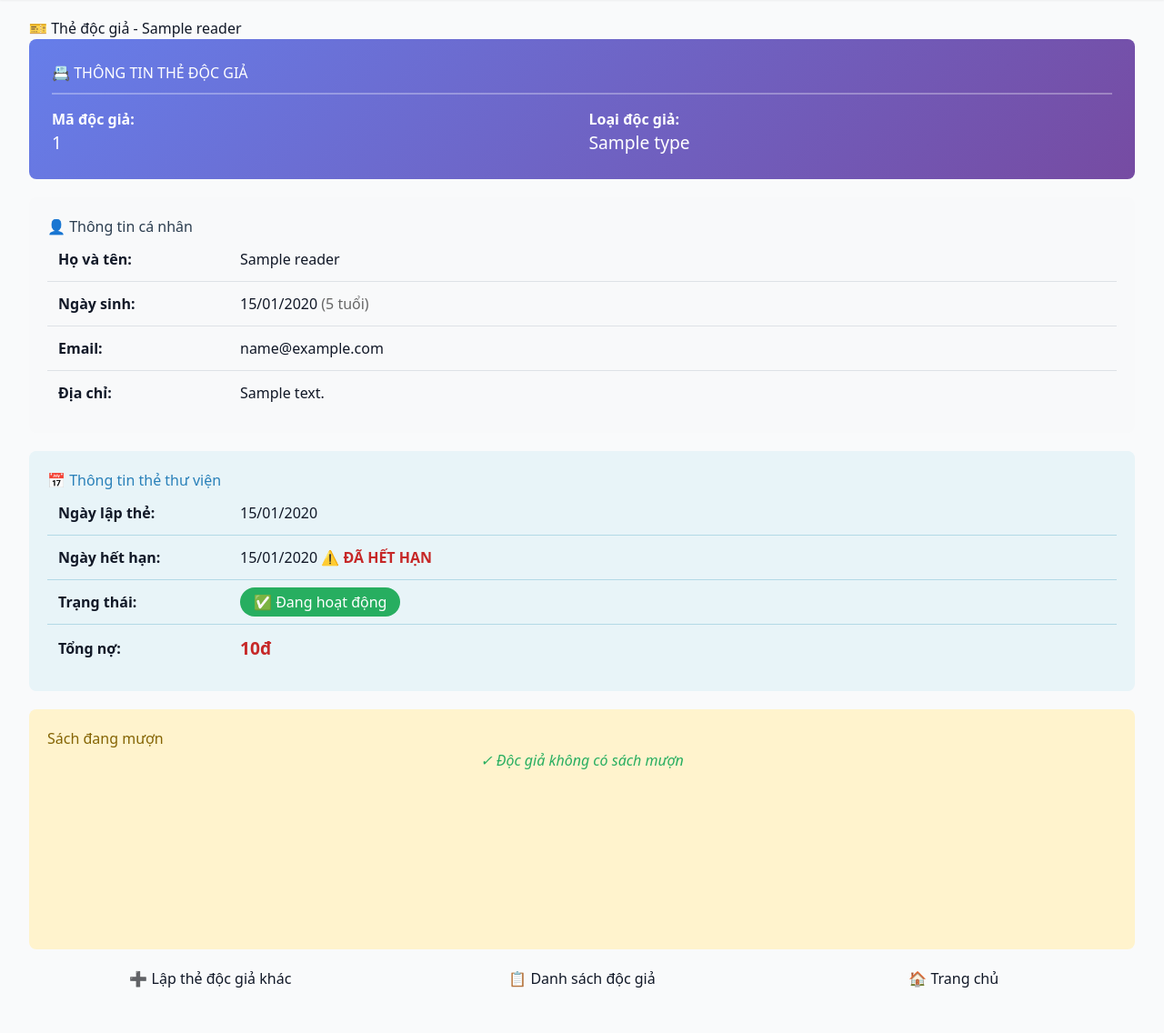
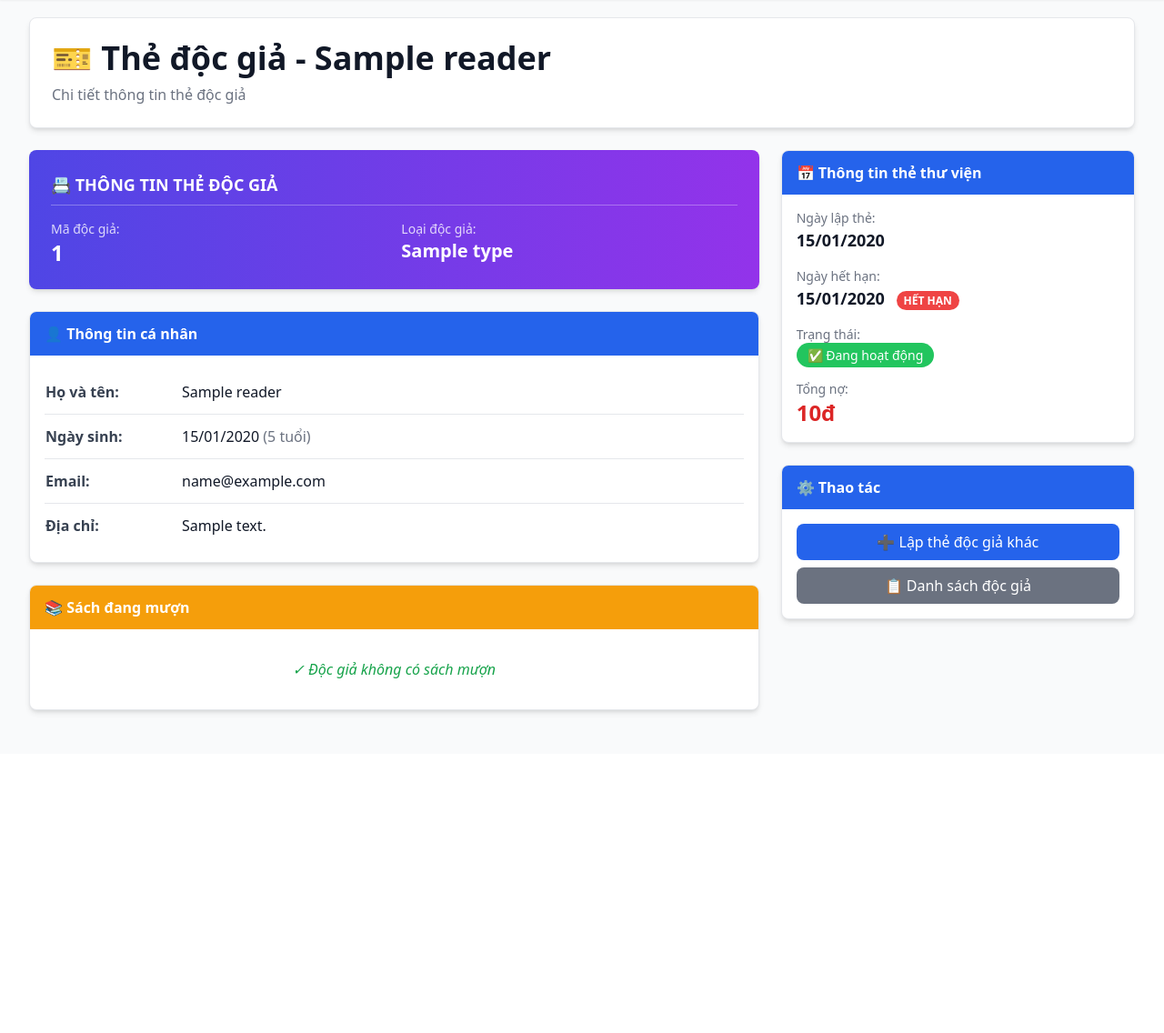
Before and after one commit to WanThinnn/Library-Management-System, a Django app: page /reader/1/ in a window 1280 px wide. Shown: the part 77-1213 px from the top of the page at 91% size. After the commit the page ends 863 px from the top, so only its background shows below. Run offline with Django 5.2, Linux system fonts and the light colour scheme; a user stored in the database is signed in; tables that the repository leaves empty hold one stand-in row (values such as "Sample post"); data that the repository does not hold is empty; some libraries are stand-ins or nearby versions.

Commit message:
feat: Implement UI templates for book import, book search, reader management, and base layout.

```diff
--- a/src/templates/app/books/book_search.html
+++ b/src/templates/app/books/book_search.html
@@ -89,7 +89,7 @@
                         {% endif %}
                     </td>
                     <td class="px-4 py-3 text-sm">
-                        <span class="bg-gradient-to-r from-blue-500 to-blue-600 text-white text-xs px-2 py-1 rounded-full">{{ book.category.category_name }}</span>
+                        <span class="bg-gradient-to-r from-blue-500 to-blue-600 text-white text-xs px-2 py-1 rounded-full">{{ book.book_title.category.category_name }}</span>
                     </td>
                     <td class="px-4 py-3 text-sm">
                         {% for author in book.book_title.authors.all %}
--- a/src/templates/app/readers/reader_detail.html
+++ b/src/templates/app/readers/reader_detail.html
@@ -3,185 +3,138 @@
 {% block title %}{{ page_title }}{% endblock %}
 
 {% block content %}
-<div class="card">
-    <h2>🎫 {{ page_title }}</h2>
+<!-- Header -->
+<div class="bg-white rounded-lg shadow-md border border-gray-200 mb-6">
+    <div class="p-6">
+        <h1 class="text-4xl font-bold text-gray-900 mb-2">
+            🎫 {{ page_title }}
+        </h1>
+        <p class="text-gray-500">Chi tiết thông tin thẻ độc giả</p>
+    </div>
+</div>
 
+<div class="grid grid-cols-1 lg:grid-cols-3 gap-6">
+    <!-- Left Column - Main Info -->
+    <div class="lg:col-span-2 space-y-6">
         <!-- Thông tin thẻ độc giả -->
-    <div style="background: linear-gradient(135deg, #667eea 0%, #764ba2 100%); color: white; padding: 25px; border-radius: 8px; margin-bottom: 20px;">
-        <h3 style="margin: 0 0 15px 0; border-bottom: 2px solid rgba(255,255,255,0.3); padding-bottom: 10px;">
+        <div class="bg-gradient-to-r from-indigo-600 to-purple-600 text-white rounded-lg shadow-md p-6">
+            <h3 class="text-lg font-bold mb-4 border-b border-white/30 pb-2">
                 📇 THÔNG TIN THẺ ĐỘC GIẢ
             </h3>
-        <div style="display: grid; grid-template-columns: 1fr 1fr; gap: 15px;">
+            <div class="grid grid-cols-2 gap-4">
                 <div>
-                <strong>Mã độc giả:</strong><br>
-                <span style="font-size: 1.2em;">{{ reader.id }}</span>
+                    <p class="text-white/80 text-sm">Mã độc giả:</p>
+                    <p class="text-2xl font-bold">{{ reader.id }}</p>
                 </div>
                 <div>
-                <strong>Loại độc giả:</strong><br>
-                <span style="font-size: 1.2em;">{{ reader.reader_type.reader_type_name }}</span>
+                    <p class="text-white/80 text-sm">Loại độc giả:</p>
+                    <p class="text-xl font-semibold">{{ reader.reader_type.reader_type_name }}</p>
                 </div>
             </div>
         </div>
 
         <!-- Thông tin cá nhân -->
-    <div style="background: #f8f9fa; padding: 20px; border-radius: 8px; margin-bottom: 20px;">
-        <h3 style="color: #2c3e50; margin-top: 0;">👤 Thông tin cá nhân</h3>
-        <table style="width: 100%; border-collapse: collapse;">
-            <tr style="border-bottom: 1px solid #dee2e6;">
-                <td style="padding: 12px; font-weight: bold; width: 200px;">Họ và tên:</td>
-                <td style="padding: 12px;">{{ reader.reader_name }}</td>
-            </tr>
-            <tr style="border-bottom: 1px solid #dee2e6;">
-                <td style="padding: 12px; font-weight: bold;">Ngày sinh:</td>
-                <td style="padding: 12px;">{{ reader.date_of_birth|date:"d/m/Y" }}
-                    <span style="color: #666;">({{ reader.age }} tuổi)</span>
-                </td>
-            </tr>
-            <tr style="border-bottom: 1px solid #dee2e6;">
-                <td style="padding: 12px; font-weight: bold;">Email:</td>
-                <td style="padding: 12px;">{{ reader.email }}</td>
+        <div class="bg-white rounded-lg shadow-md border border-gray-200 overflow-hidden">
+            <div class="bg-blue-600 text-white px-4 py-3">
+                <h5 class="font-semibold">👤 Thông tin cá nhân</h5>
+            </div>
+            <div class="p-4">
+                <table class="w-full">
+                    <tbody class="divide-y divide-gray-200">
+                        <tr>
+                            <td class="py-3 font-semibold text-gray-700" style="width: 150px;">Họ và tên:</td>
+                            <td class="py-3 text-gray-900">{{ reader.reader_name }}</td>
                         </tr>
                         <tr>
-                <td style="padding: 12px; font-weight: bold;">Địa chỉ:</td>
-                <td style="padding: 12px;">{{ reader.address|default:"Chưa cập nhật" }}</td>
-            </tr>
-        </table>
-    </div>
-
-    <!-- Thông tin thẻ -->
-    <div style="background: #e8f4f8; padding: 20px; border-radius: 8px; margin-bottom: 20px;">
-        <h3 style="color: #2980b9; margin-top: 0;">📅 Thông tin thẻ thư viện</h3>
-        <table style="width: 100%; border-collapse: collapse;">
-            <tr style="border-bottom: 1px solid #b3d9e6;">
-                <td style="padding: 12px; font-weight: bold; width: 200px;">Ngày lập thẻ:</td>
-                <td style="padding: 12px;">{{ reader.card_creation_date|date:"d/m/Y" }}</td>
-            </tr>
-            <tr style="border-bottom: 1px solid #b3d9e6;">
-                <td style="padding: 12px; font-weight: bold;">Ngày hết hạn:</td>
-                <td style="padding: 12px;">
-                    {{ reader.expiration_date|date:"d/m/Y" }}
-                    {% if reader.is_card_expired %}
-                        <span style="color: #c62828; font-weight: bold;">⚠️ ĐÃ HẾT HẠN</span>
-                    {% else %}
-                        <span style="color: #27ae60; font-weight: bold;">✅ CÒN HẠN</span>
-                    {% endif %}
-                </td>
-            </tr>
-            <tr style="border-bottom: 1px solid #b3d9e6;">
-                <td style="padding: 12px; font-weight: bold;">Trạng thái:</td>
-                <td style="padding: 12px;">
-                    {% if reader.is_active %}
-                        <span style="background: #27ae60; color: white; padding: 5px 15px; border-radius: 20px;">
-                            ✅ Đang hoạt động
-                        </span>
-                    {% else %}
-                        <span style="background: #e74c3c; color: white; padding: 5px 15px; border-radius: 20px;">
-                            ❌ Đã khóa
-                        </span>
-                    {% endif %}
+                            <td class="py-3 font-semibold text-gray-700">Ngày sinh:</td>
+                            <td class="py-3 text-gray-900">
+                                {{ reader.date_of_birth|date:"d/m/Y" }}
+                                <span class="text-gray-500">({{ reader.age }} tuổi)</span>
                             </td>
                         </tr>
                         <tr>
-                <td style="padding: 12px; font-weight: bold;">Tổng nợ:</td>
-                <td style="padding: 12px;">
-                    <span style="font-size: 1.2em; font-weight: bold; color: {% if reader.total_debt > 0 %}#c62828{% else %}#27ae60{% endif %};">
-                        {{ reader.total_debt|floatformat:0|default:"0" }}đ
-                    </span>
-                </td>
+                            <td class="py-3 font-semibold text-gray-700">Email:</td>
+                            <td class="py-3 text-gray-900">{{ reader.email }}</td>
                         </tr>
+                        <tr>
+                            <td class="py-3 font-semibold text-gray-700">Địa chỉ:</td>
+                            <td class="py-3 text-gray-900">{{ reader.address|default:"Chưa cập nhật" }}</td>
+                        </tr>
+                    </tbody>
                 </table>
             </div>
+        </div>
 
-    <!-- Thông tin mượn sách -->
-    <div style="background: #fff3cd; padding: 20px; border-radius: 8px; margin-bottom: 20px;">
-        <h3 style="color: #856404; margin-top: 0;">
-            <i class="fas fa-book"></i> Sách đang mượn
-        </h3>
-        <div id="readerBorrowingList" style="min-height: 200px;">
-            <div style="text-align: center; color: #999;">
-                <i class="fas fa-spinner fa-spin"></i> Đang tải danh sách...
+        <!-- Sách đang mượn -->
+        <div class="bg-white rounded-lg shadow-md border border-gray-200 overflow-hidden">
+            <div class="bg-amber-500 text-white px-4 py-3">
+                <h5 class="font-semibold">📚 Sách đang mượn</h5>
+            </div>
+            <div class="p-4" id="readerBorrowingList">
+                <div class="text-center text-gray-500 py-8">
+                    <div class="animate-spin inline-block w-6 h-6 border-2 border-current border-t-transparent rounded-full mb-2"></div>
+                    <p>Đang tải danh sách...</p>
+                </div>
             </div>
         </div>
     </div>
 
-    <!-- Action buttons -->
-    <div style="display: flex; gap: 10px; margin-top: 20px;">
-        <a href="{% url 'reader_create' %}" class="btn" style="flex: 1; text-align: center;">
+    <!-- Right Column - Card Info & Actions -->
+    <div class="space-y-6">
+        <!-- Thông tin thẻ -->
+        <div class="bg-white rounded-lg shadow-md border border-gray-200 overflow-hidden">
+            <div class="bg-blue-600 text-white px-4 py-3">
+                <h5 class="font-semibold">📅 Thông tin thẻ thư viện</h5>
+            </div>
+            <div class="p-4 space-y-4">
+                <div>
+                    <p class="text-gray-500 text-sm">Ngày lập thẻ:</p>
+                    <p class="text-lg font-semibold text-gray-900">{{ reader.card_creation_date|date:"d/m/Y" }}</p>
+                </div>
+                <div>
+                    <p class="text-gray-500 text-sm">Ngày hết hạn:</p>
+                    <p class="text-lg font-semibold text-gray-900">
+                        {{ reader.expiration_date|date:"d/m/Y" }}
+                        {% if reader.is_card_expired %}
+                            <span class="bg-red-500 text-white text-xs px-2 py-0.5 rounded-full ml-2">HẾT HẠN</span>
+                        {% else %}
+                            <span class="bg-green-500 text-white text-xs px-2 py-0.5 rounded-full ml-2">CÒN HẠN</span>
+                        {% endif %}
+                    </p>
+                </div>
+                <div>
+                    <p class="text-gray-500 text-sm">Trạng thái:</p>
+                    {% if reader.is_active %}
+                        <span class="bg-green-500 text-white text-sm px-3 py-1 rounded-full">✅ Đang hoạt động</span>
+                    {% else %}
+                        <span class="bg-red-500 text-white text-sm px-3 py-1 rounded-full">❌ Đã khóa</span>
+                    {% endif %}
+                </div>
+                <div>
+                    <p class="text-gray-500 text-sm">Tổng nợ:</p>
+                    <p class="text-2xl font-bold {% if reader.total_debt > 0 %}text-red-600{% else %}text-green-600{% endif %}">
+                        {{ reader.total_debt|floatformat:0|default:"0" }}đ
+                    </p>
+                </div>
+            </div>
+        </div>
+
+        <!-- Actions -->
+        <div class="bg-white rounded-lg shadow-md border border-gray-200 overflow-hidden">
+            <div class="bg-blue-600 text-white px-4 py-3">
+                <h5 class="font-semibold">⚙️ Thao tác</h5>
+            </div>
+            <div class="p-4 space-y-2">
+                <a href="{% url 'reader_create' %}" class="w-full bg-blue-600 hover:bg-blue-700 text-white font-medium py-2 px-4 rounded-lg transition-colors flex items-center justify-center gap-2">
                     ➕ Lập thẻ độc giả khác
                 </a>
-        <a href="{% url 'reader_list' %}" class="btn btn-secondary" style="flex: 1; text-align: center;">
+                <a href="{% url 'reader_list' %}" class="w-full bg-gray-500 hover:bg-gray-600 text-white font-medium py-2 px-4 rounded-lg transition-colors flex items-center justify-center gap-2">
                     📋 Danh sách độc giả
-        </a>
-        <a href="{% url 'home' %}" class="btn btn-secondary" style="flex: 1; text-align: center;">
-            🏠 Trang chủ
                 </a>
             </div>
         </div>
-
-<style>
-    .reader-borrow-item {
-        padding: 12px;
-        border-left: 4px solid #ffc107;
-        background-color: #fffbf0;
-        margin-bottom: 10px;
-        border-radius: 4px;
-    }
-
-    .reader-borrow-item.overdue {
-        border-left-color: #dc3545;
-        background-color: #ffe5e5;
-    }
-
-    .reader-borrow-table {
-        width: 100%;
-        border-collapse: collapse;
-        margin-top: 10px;
-    }
-
-    .reader-borrow-table th {
-        background-color: #f8f9fa;
-        padding: 10px;
-        text-align: left;
-        border-bottom: 2px solid #dee2e6;
-        font-weight: 600;
-    }
-
-    .reader-borrow-table td {
-        padding: 10px;
-        border-bottom: 1px solid #dee2e6;
-    }
-
-    .reader-borrow-table tr:hover {
-        background-color: #f8f9fa;
-    }
-
-    .reader-borrow-table tr.overdue {
-        background-color: #ffe5e5;
-    }
-
-    .badge {
-        display: inline-block;
-        padding: 4px 8px;
-        border-radius: 4px;
-        font-size: 0.85em;
-        font-weight: 600;
-    }
-
-    .badge-success {
-        background-color: #d4edda;
-        color: #155724;
-    }
-
-    .badge-danger {
-        background-color: #f8d7da;
-        color: #721c24;
-    }
-
-    .badge-warning {
-        background-color: #fff3cd;
-        color: #856404;
-    }
-</style>
+    </div>
+</div>
 
 <script>
 function loadReaderBorrowingInfo() {
@@ -196,7 +149,7 @@ function loadReaderBorrowingInfo() {
             const readerData = data.data?.find(r => r.reader_id == readerId);
 
             if (!readerData) {
-                container.innerHTML = '<div style="text-align: center; color: #27ae60;"><em>✓ Độc giả không có sách mượn</em></div>';
+                container.innerHTML = '<div class="text-center text-green-600 py-4"><em>✓ Độc giả không có sách mượn</em></div>';
             } else {
                 const today = new Date();
                 today.setHours(0, 0, 0, 0);
@@ -207,14 +160,14 @@ function loadReaderBorrowingInfo() {
                     const isOverdue = dueDate < today;
 
                     return `
-                        <tr ${isOverdue ? 'class="overdue"' : ''}>
-                            <td><strong>${book.title}</strong></td>
-                            <td>${book.borrow_date}</td>
-                            <td>${book.due_date}</td>
-                            <td>
+                        <tr class="${isOverdue ? 'bg-red-50' : ''} hover:bg-gray-50">
+                            <td class="px-3 py-2 text-sm"><strong>${book.title}</strong></td>
+                            <td class="px-3 py-2 text-sm text-gray-600">${book.borrow_date}</td>
+                            <td class="px-3 py-2 text-sm text-gray-600">${book.due_date}</td>
+                            <td class="px-3 py-2 text-sm">
                                 ${isOverdue ?
-                                    '<span class="badge badge-danger">⚠️ Quá hạn</span>' :
-                                    '<span class="badge badge-success">✓ Còn hạn</span>'
+                                    '<span class="bg-red-500 text-white text-xs px-2 py-0.5 rounded-full">Quá hạn</span>' :
+                                    '<span class="bg-green-500 text-white text-xs px-2 py-0.5 rounded-full">Còn hạn</span>'
                                 }
                             </td>
                         </tr>
@@ -222,39 +175,41 @@ function loadReaderBorrowingInfo() {
                 }).join('');
 
                 container.innerHTML = `
-                    <div style="display: grid; grid-template-columns: 2fr 1fr; gap: 15px; margin-bottom: 15px;">
+                    <div class="grid grid-cols-2 gap-4 mb-4 p-3 bg-amber-50 rounded-lg">
                         <div>
-                            <strong style="color: #856404;">Tổng sách đang mượn:</strong><br>
-                            <span style="font-size: 1.5em; color: #007bff; font-weight: bold;">${readerData.borrowed_count} quyển</span>
+                            <p class="text-amber-700 text-sm font-medium">Tổng sách đang mượn:</p>
+                            <p class="text-2xl font-bold text-blue-600">${readerData.borrowed_count} quyển</p>
                         </div>
                         <div>
-                            <strong style="color: #856404;">Phải trả trước:</strong><br>
-                            <span style="font-size: 1.2em; font-weight: bold; color: ${readerData.is_overdue ? '#dc3545' : '#27ae60'};">
+                            <p class="text-amber-700 text-sm font-medium">Phải trả trước:</p>
+                            <p class="text-lg font-bold ${readerData.is_overdue ? 'text-red-600' : 'text-green-600'}">
                                 ${readerData.latest_due_date}
                                 ${readerData.is_overdue ? ' ⚠️' : ''}
-                            </span>
+                            </p>
                         </div>
                     </div>
 
-                    <table class="reader-borrow-table">
-                        <thead>
+                    <div class="overflow-x-auto">
+                        <table class="min-w-full divide-y divide-gray-200">
+                            <thead class="bg-amber-100">
                                 <tr>
-                                <th>Tên sách</th>
-                                <th>Ngày mượn</th>
-                                <th>Phải trả</th>
-                                <th>Trạng thái</th>
+                                    <th class="px-3 py-2 text-left text-xs font-semibold text-amber-800 uppercase">Tên sách</th>
+                                    <th class="px-3 py-2 text-left text-xs font-semibold text-amber-800 uppercase">Ngày mượn</th>
+                                    <th class="px-3 py-2 text-left text-xs font-semibold text-amber-800 uppercase">Phải trả</th>
+                                    <th class="px-3 py-2 text-left text-xs font-semibold text-amber-800 uppercase">Trạng thái</th>
                                 </tr>
                             </thead>
-                        <tbody>
+                            <tbody class="divide-y divide-gray-200">
                                 ${booksHtml}
                             </tbody>
                         </table>
+                    </div>
                 `;
             }
         })
         .catch(error => {
             console.error('Error loading borrowing info:', error);
-            document.getElementById('readerBorrowingList').innerHTML = '<div style="color: #c62828;"><em>Lỗi tải thông tin mượn sách</em></div>';
+            document.getElementById('readerBorrowingList').innerHTML = '<div class="text-center text-red-600 py-4"><em>Lỗi tải thông tin mượn sách</em></div>';
         });
 }
 
--- a/src/theme/templates/base.html
+++ b/src/theme/templates/base.html
@@ -5,6 +5,7 @@
     <meta charset="UTF-8" />
     <meta name="viewport" content="width=device-width, initial-scale=1.0" />
     <title>{% block title %}Hệ thống Quản lý Thư viện{% endblock %}</title>
+    <link rel="icon" type="image/png" href="{% static 'image/favicon.png' %}">
     {% tailwind_css %} {% block extra_css %}{% endblock %}
   </head>
   <body
```
Also changed, not shown: src/templates/app/books/book_import.html (+6 -4 lines), src/templates/app/books/book_import_detail.html (+15 -15 lines), src/templates/app/books/book_import_list.html (+14 -11 lines), src/templates/app/readers/reader_create.html (+59 -68 lines), src/templates/app/readers/reader_list.html (+77 -60 lines), src/static/image/favicon.png (added). Lines whose indentation alone changed are shown as unchanged.
